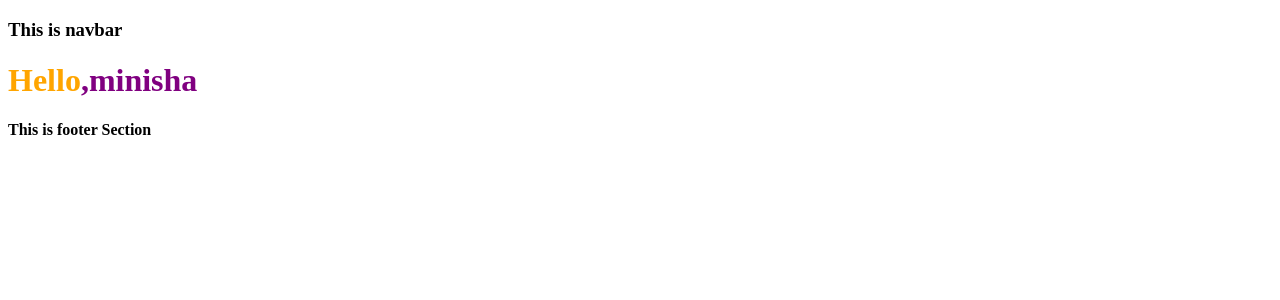
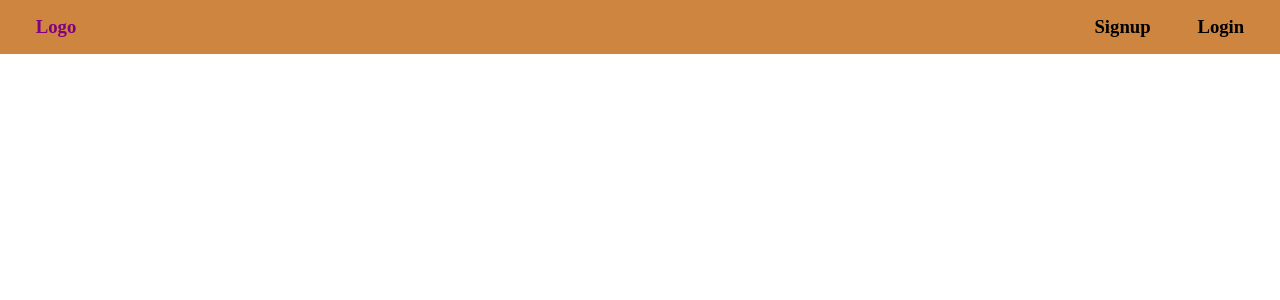
Before and after one commit to minishalincy/REACTJSPREPCOURSE, a React (Vite) app in the folder frontend/: page / in a window 1280 px wide. Shown: the top 300 px of the page. Built offline with nearby package versions, Linux system fonts and the light colour scheme.

Commit message:
component resuability

```diff
--- a/frontend/src/App.jsx
+++ b/frontend/src/App.jsx
@@ -7,8 +7,7 @@ const App = function () { //funtional expression
   return(
   <>
         <Navbar/>
-        <Hero/>
-        <Footer/>
+
   </>
   )
 };
--- a/frontend/src/components/Navbar.jsx
+++ b/frontend/src/components/Navbar.jsx
@@ -3,7 +3,20 @@ import React from "react";
 const Navbar = function(){
     return(
         <>
-        <h3>This is navbar</h3>
+
+
+        <div className="nav">
+            <div className="left">
+                <h3>Logo</h3>
+            </div>
+
+            <div className="right">
+                <h3>Signup</h3>
+                <h3>Login</h3>
+            </div>
+        </div>
+
+
         </>
     )
 }
--- a/frontend/src/main.jsx
+++ b/frontend/src/main.jsx
@@ -1,7 +1,7 @@
 import { StrictMode } from 'react'
 import { createRoot } from 'react-dom/client'
 import App from './App.jsx'
-
+import  './styles/global.css'
 createRoot(document.getElementById('root')).render(
   <StrictMode>
     <App />
--- /dev/null
+++ b/frontend/src/styles/global.css
@@ -0,0 +1,24 @@
+* {
+  padding: 0px;
+  margin: 0px;
+}
+
+.nav {
+  display: flex;
+  justify-content: space-evenly;
+  align-items: center;
+  padding: 16px;
+  background-color: peru;
+}
+
+.left {
+  margin-right: 80%;
+  color: purple;
+}
+
+.right {
+  display: flex;
+  justify-content: space-between;
+  align-items: center;
+  width: 12%;
+}
```
